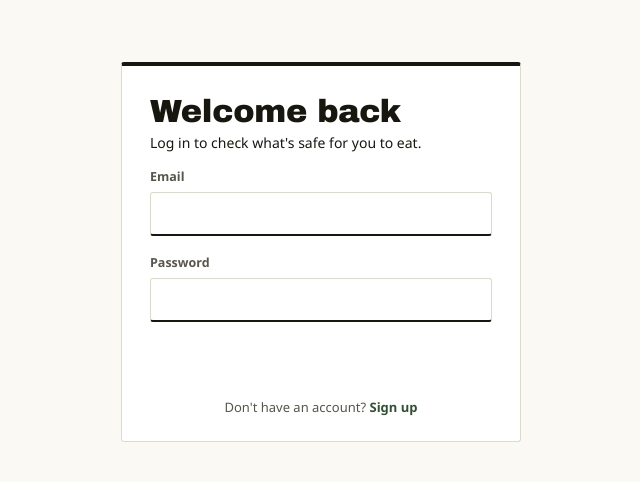
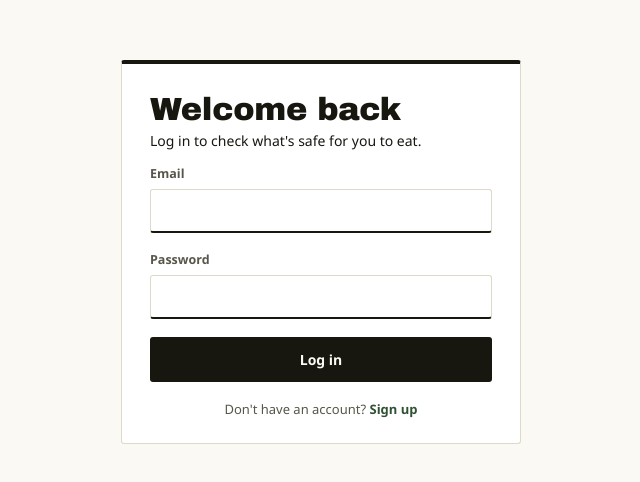
Before and after one commit to woishrayan2009-source/food-safety-tracker, a React (Vite) app: page /login in a window 1280 px wide. Shown: the part 148-630 px from the top of the page, without its empty margins (319-959 px from the left). Built offline with nearby package versions, Linux system fonts and the light colour scheme; no server answers; the HTML template or start-up script is replaced by a standard one.

Commit message:
Refactor Button component styles and hover effects

```diff
--- a/src/components/ui/Button.tsx
+++ b/src/components/ui/Button.tsx
@@ -4,15 +4,19 @@ interface ButtonProps extends ButtonHTMLAttributes<HTMLButtonElement> {
   loading?: boolean;
 }
 
+// Primary action reads like a stamp: solid ink fill, sharp corners, no
+// gradient. Hover shifts to the brand green rather than a lighter tint of
+// the same blue, so "in progress" vs "confirmed" stay visually distinct.
 const baseStyle: CSSProperties = {
   width: "100%",
-  padding: "12px 16px",
-  borderRadius: 8,
+  padding: "13px 16px",
+  borderRadius: "var(--radius)",
   border: "none",
-  background: "var(--accent)",
-  color: "#fff",
+  background: "var(--ink)",
+  color: "var(--paper)",
   fontSize: 14,
-  fontWeight: 600,
+  fontWeight: 700,
+  fontFamily: "var(--font-body)",
   cursor: "pointer",
 };
 
@@ -29,19 +33,18 @@ export default function Button({
       disabled={disabled || loading}
       style={{
         ...baseStyle,
-        opacity: disabled || loading ? 0.6 : 1,
+        opacity: disabled || loading ? 0.5 : 1,
         cursor: disabled || loading ? "not-allowed" : "pointer",
         ...style,
       }}
       onMouseOver={(e) => {
         if (!disabled && !loading) {
           (e.currentTarget as HTMLButtonElement).style.background =
-            "var(--accent-hover)";
+            "var(--brand)";
         }
       }}
       onMouseOut={(e) => {
-        (e.currentTarget as HTMLButtonElement).style.background =
-          "var(--accent)";
+        (e.currentTarget as HTMLButtonElement).style.background = "var(--ink)";
       }}
     >
       {loading ? "Please wait…" : children}
```
